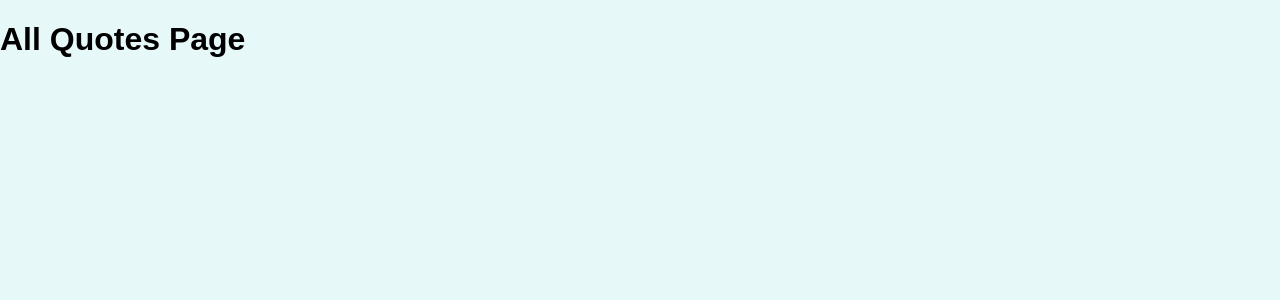
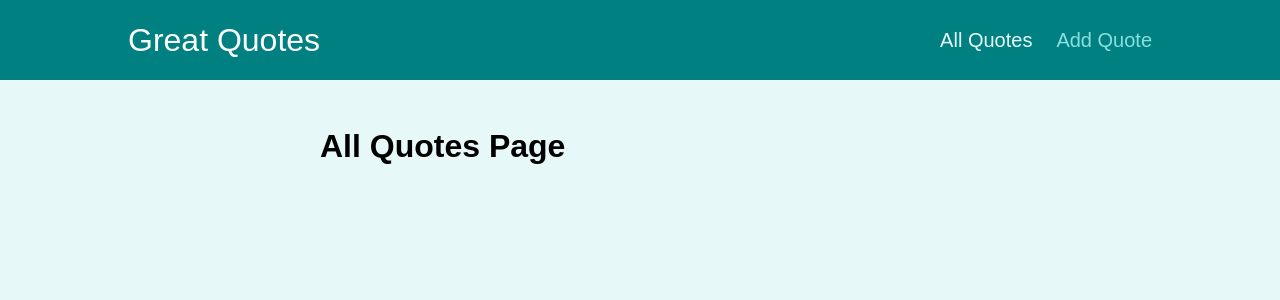
Before and after one commit to Zemiro014/react-js-course, a React (Create React App) app in the folder react_router_practice/: page /quotes in a window 1280 px wide. Shown: the top 300 px of the page. Built offline with nearby package versions, Linux system fonts and the light colour scheme.

Commit message:
Adding a Layout Wrapper Component

```diff
--- a/react_router_practice/src/App.js
+++ b/react_router_practice/src/App.js
@@ -1,13 +1,15 @@
 import { Redirect, Route, Switch } from "react-router-dom";
+import Layout from "./components/layout/Layout";
 import AllQuotes from "./pages/AllQuotes";
 import NewQuote from "./pages/NewQuote";
 import QuoteDetail from "./pages/QuoteDetail";
 
 function App() {
   return (
+    <Layout>
       <Switch >
         <Route path='/' exact>
-        <Redirect to='/quotes'/>
+          <Redirect to='/quotes' />
         </Route>
         <Route path='/quotes' exact>
           <AllQuotes />
@@ -19,6 +21,7 @@
           <NewQuote />
         </Route>
       </Switch>
+    </Layout>
   );
 }
 
--- /dev/null
+++ b/react_router_practice/src/components/layout/Layout.js
@@ -0,0 +1,14 @@
+import classes from './Layout.module.css';
+import MainNavigation from './MainNavigation';
+
+const Layout = (props) => {
+    return (
+        <>
+            <MainNavigation />
+            <main className={classes.main}>
+                {props.children}
+            </main>
+        </>
+    )
+};
+export default Layout;
--- /dev/null
+++ b/react_router_practice/src/components/layout/MainNavigation.js
@@ -0,0 +1,21 @@
+import { NavLink } from 'react-router-dom';
+import classes from './MainNavigation.module.css';
+
+const MainNavigation = () => {
+    return (
+        <header className={classes.header}>
+            <div className={classes.logo}>Great Quotes</div>
+            <nav className={classes.nav}>
+                <ul>
+                    <li>
+                        <NavLink to='/quotes' activeClassName={classes.active}>All Quotes</NavLink>
+                    </li>
+                    <li>
+                        <NavLink to='/new-quote' activeClassName={classes.active}>Add Quote</NavLink>
+                    </li>
+                </ul>
+            </nav>
+        </header>
+    )
+};
+export default MainNavigation;
```
Also changed, not shown: 1 other file (tests, documents, lock files or other folders). Lines whose indentation alone changed are shown as unchanged.
